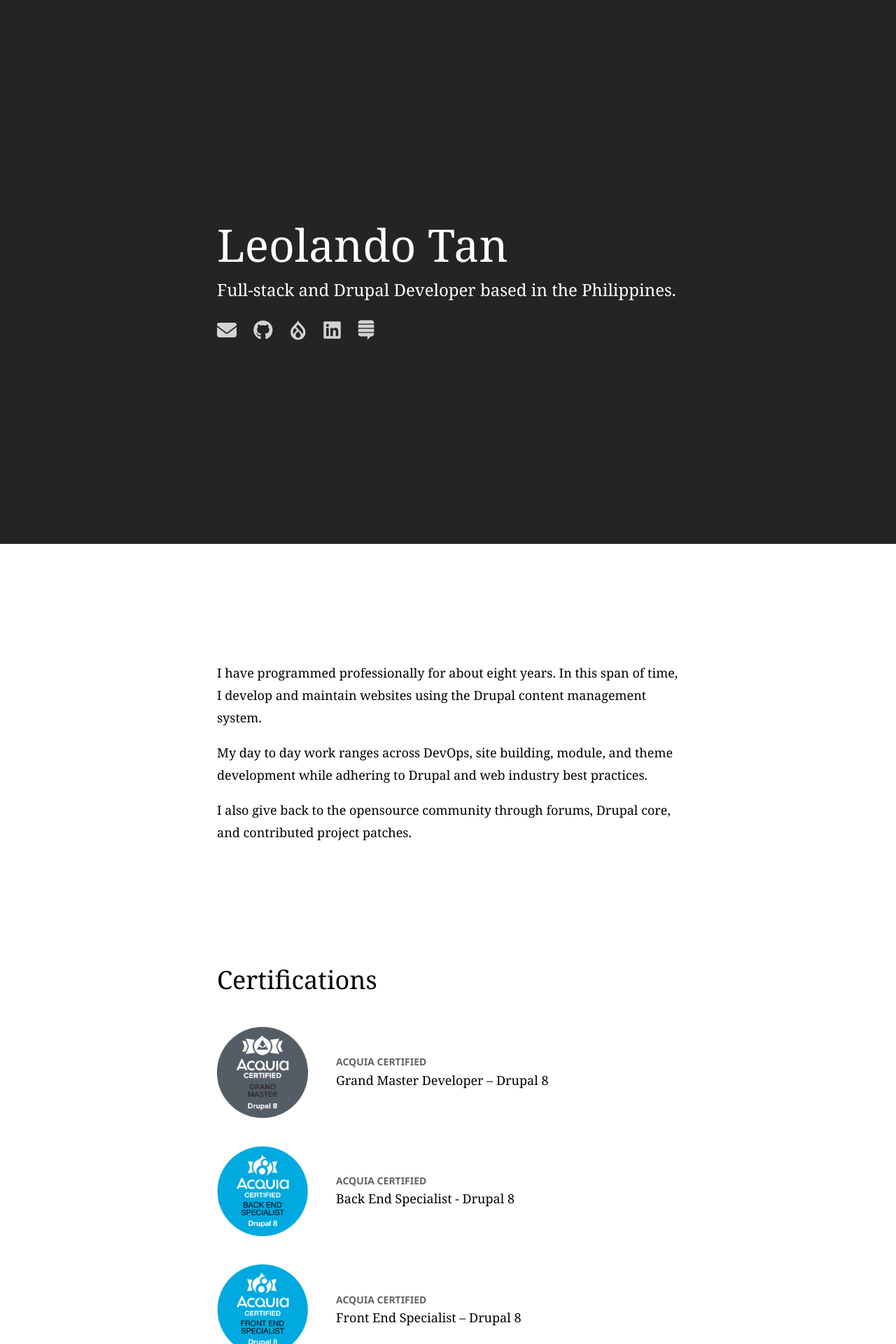
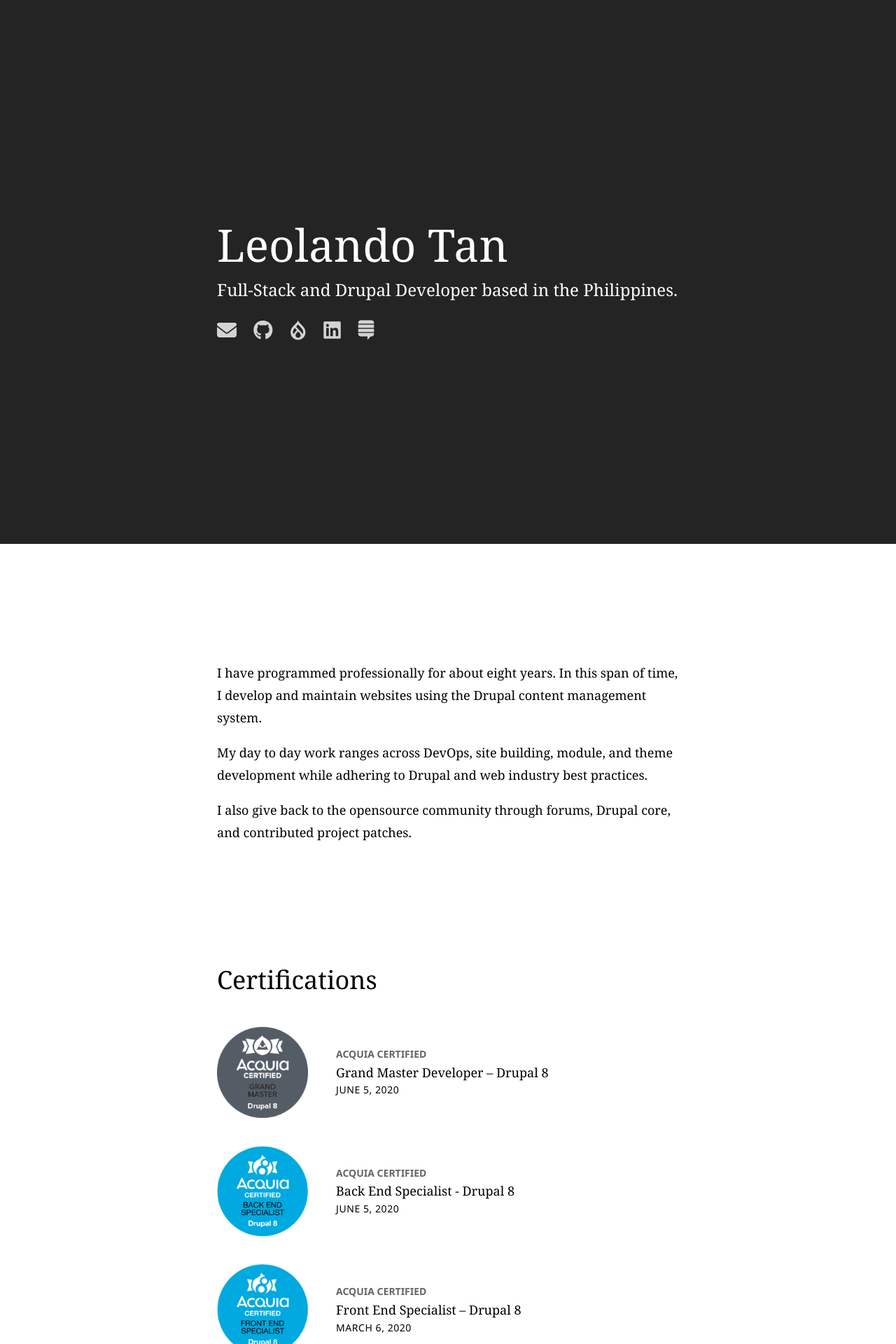
Before and after one commit to leolandotan/leolandotan.github.io, a Jekyll site: the page built from index.html, in a window 1280 px wide. Shown: the top 1920 px of the page at 70% size. Built offline with Jekyll 4.4.1, drawn with Linux system fonts in a browser that asks for light colours; nearby versions of some CDN libraries; some of the changed text lies outside the part shown.

```diff
--- a/_config.yml
+++ b/_config.yml
@@ -15,8 +15,9 @@
 # in the templates via {{ site.myvariable }}.
 title: Leolando Tan
 email: leolando.tan@gmail.com
+tagline: Full-Stack Acquia Certified Drupal Developer
 description: > # this means to ignore newlines until "baseurl:"
-  Resume and portfolio site of Leolando Tan: a Full Stack Acquia Certified Drupal Developer based in the Philippines.
+  Resume and portfolio site of Leolando Tan: a Full-Stack Acquia Certified Drupal Developer based in the Philippines.
 baseurl: "" # the subpath of your site, e.g. /blog
 url: "https://leolandotan.com" # the base hostname & protocol for your site, e.g. http://example.com
 twitter_username: LeolandoTan
@@ -24,8 +25,16 @@ github_username: leolandotan
 locale: en
 author:
   name: Leolando Tan
-  job_description: Full Stack Acquia Certified Drupal Developer
+  job_description: Full-Stack Acquia Certified Drupal Developer
 google_analytics_key: UA-143414822-1
+defaults:
+  - scope:
+      path: ""
+    values:
+      image:
+        path: /images/meta-image.jpg
+        height: 637
+        width: 1200
 
 # Build settings
 markdown: kramdown
--- a/_includes/footer.html
+++ b/_includes/footer.html
@@ -1,6 +1,6 @@
 <footer>
   <div class="wrapper">
     {% include socials.html %}
-    <div class="copyright">{{ site.author.name }} &copy; 2020</div>
+    <div class="copyright">{{ site.author.name }} &copy; {{ site.time | date: '%Y' }}</div>
   </div>
 </footer>
--- a/_includes/head.html
+++ b/_includes/head.html
@@ -1,9 +1,6 @@
-<title>{{ site.title }} | {{ site.author.job_description }}</title>
 <meta charset="utf-8">
 <meta name="viewport" content="width=device-width, initial-scale=1">
-<meta name="author" content="{{ site.author.name }}">
-<meta name="description" content="{{ site.description }}">
-<meta name="generator" content="Jekyll v{{ jekyll.version }}">
+{% seo %}
 
 {% include ga.html %}
 
--- a/_includes/header.html
+++ b/_includes/header.html
@@ -1,7 +1,7 @@
 <header class="header section-dark">
   <div class="wrapper">
     <h1 class="section-title">Leolando Tan</h1>
-    <p>Full-stack and Drupal Developer based in the Philippines.</p>
+    <p>Full-Stack and Drupal Developer based in the Philippines.</p>
     {% include socials.html %}
   </div>
 </header>
--- a/css/main.css
+++ b/css/main.css
@@ -123,7 +123,7 @@ h2.section-title {
   text-transform: uppercase;
 }
 
-.certifications .description span:last-child {
+.certifications .description span:nth-child(2) {
   font-size: 1.125rem;
   line-height: 1.6;
 }
@@ -142,7 +142,8 @@ h2.section-title {
   letter-spacing: 0.04em;
 }
 
-.competencies p {
+.competencies p,
+.opensource-contribution p {
   font-size: 1.125rem;
   line-height: 1.8;
   margin-top: 10px;
@@ -153,14 +154,25 @@ h2.section-title {
   margin-bottom: 0;
 }
 
-.position {
+.position,
+.opensource-contribution ul {
   list-style: none;
   padding: 0;
   margin-bottom: 16px;
   margin-top: 5px;
 }
 
-.position li {
+.opensource-contribution ul {
+  margin-bottom: 3rem;
+}
+
+.opensource-contribution ul:last-child {
+  margin-bottom: 0;
+}
+
+.position li,
+.opensource-contribution li,
+.certifications .description span:last-child {
   font-family: 'Noto Sans', sans-serif;
   font-size: 0.875rem;
   line-height: 1.6;
@@ -180,7 +192,8 @@ h2.section-title {
   margin-bottom: 0;
 }
 
-.company h3 {
+.company h3,
+.opensource-contribution h3 {
   margin-bottom: 5px;
   font-size: 1.5rem;
   line-height: 1.6;
--- a/index.html
+++ b/index.html
@@ -17,32 +17,32 @@ title: Home
 
     <div>
       <a href="https://certification.acquia.com/registry/grand-masters?fname=Leolando&lname=Tan&cred=21" target="_blank">
-        <img class="badge" src="/images/D8GM.png" alt=""><div class="description"><span>Acquia Certified</span> <span>Grand Master Developer – Drupal 8</span></div>
+        <img class="badge" src="/images/D8GM.png" alt=""><div class="description"><span>Acquia Certified</span> <span>Grand Master Developer – Drupal 8</span> <span>June 5, 2020</span></div>
       </a>
     </div>
     <div>
       <a href="https://certification.acquia.com/?fname=Leolando&lname=Tan&exam=12" target="_blank">
-        <img class="badge" src="/images/D8BE.png" alt=""><div class="description"><span>Acquia Certified</span> <span>Back End Specialist - Drupal 8</span></div>
+        <img class="badge" src="/images/D8BE.png" alt=""><div class="description"><span>Acquia Certified</span> <span>Back End Specialist - Drupal 8</span> <span>June 5, 2020</span></div>
       </a>
     </div>
     <div>
       <a href="https://certification.acquia.com/?fname=Leolando&lname=Tan&exam=11" target="_blank">
-        <img class="badge" src="/images/D8FE.png" alt=""><div class="description"><span>Acquia Certified</span> <span>Front End Specialist – Drupal 8</span></div>
+        <img class="badge" src="/images/D8FE.png" alt=""><div class="description"><span>Acquia Certified</span> <span>Front End Specialist – Drupal 8</span> <span>March 6, 2020</span></div>
       </a>
     </div>
     <div>
       <a href="https://certification.acquia.com/?fname=Leolando&lname=Tan&exam=10" target="_blank">
-        <img class="badge" src="/images/D8CD.png" alt=""><div class="description"><span>Acquia Certified</span> <span>Developer – Drupal 8</span></div>
+        <img class="badge" src="/images/D8CD.png" alt=""><div class="description"><span>Acquia Certified</span> <span>Developer – Drupal 8</span> <span>December 27, 2019</span></div>
       </a>
     </div>
     <div>
       <a href="https://certification.acquia.com/?fname=Leolando&lname=Tan&exam=16" target="_blank">
-        <img class="badge" src="/images/D7CD.png" alt=""><div class="description"><span>Acquia Certified</span> <span>Developer - Drupal 7</span></div>
+        <img class="badge" src="/images/D7CD.png" alt=""><div class="description"><span>Acquia Certified</span> <span>Developer - Drupal 7</span> <span>October 10, 2016</span></div>
       </a>
     </div>
     <div>
       <a href="https://www.philnits.org/passers201505.html#May2015Fe" target="_blank">
-        <img class="badge badge--philnits" src="/images/Philnitslogo.png" alt=""><div class="description"><span>Certified</span> <span>PhilNITS (Phil. National IT Standards Foundation)</span></div>
+        <img class="badge badge--philnits" src="/images/Philnitslogo.png" alt=""><div class="description"><span>Certified</span> <span>PhilNITS (Phil. National IT Standards Foundation)</span> <span>May 2015</span></div>
       </a>
     </div>
   </div>
@@ -52,39 +52,63 @@ title: Home
   <div class="wrapper">
     <h2 class="section-title">Competencies</h2>
 
-    <h3>Content management system</h3>
+    <h3>Content Management System</h3>
     <p>Drupal 7, Drupal 8</p>
-    <h3>Backend</h3>
-    <p>PHP, MySQL</p>
-    <h3>Frontend</h3>
+    <h3>Back End</h3>
+    <p>PHP, MySQL, Apache, Nginx</p>
+    <h3>Front End</h3>
     <p>HTML5, CSS3/SCSS/LESS, Javascript, Twig, Grunt, Gulp, Storybook</p>
-    <h3>PHP frameworks</h3>
+    <h3>Web Hosting Platforms</h3>
+    <p>Acquia, Pantheon</p>
+    <h3>PHP Frameworks</h3>
     <p>Symfony, Laravel</p>
-    <h3>Javascript frameworks</h3>
-    <p>AngularJS, Ionic</p>
-    <h3>Local development tools</h3>
-    <p>Docker, Vagrant, Photoshop, PHPStorm, Visual Studio Code</p>
-    <h3>Hosting Platforms</h3>
-    <p>Acquia, Pantheon</p>
+    <h3>Local Development tools</h3>
+    <p>Docker, Vagrant, Photoshop, Visual Studio Code</p>
+    <h3>Javascript Frameworks</h3>
+    <p>Angular, Ionic</p>
+  </div>
+</section>
+
+<section class="opensource-contribution">
+  <div class="wrapper">
+    <h2 class="section-title">Community Engagements</h2>
+    <h3>Drupal development with Docker</h3>
+    <ul>
+      <li>Drupal Camp Manila speaker <span class="position-slash">/</span> April 28, 2018</li>
+      <li>Drupal Camp Cebu speaker <span class="position-slash">/</span> November 17, 2018</li>
+    </ul>
+    <h3>Ionic and Headless Drupal Awesomeness</h3>
+    <ul>
+      <li>Drupal Camp Cebu speaker <span class="position-slash">/</span> November 25, 2017</li>
+    </ul>
+    <h3>Drupal Contribution</h3>
+    <ul>
+      <li>Drupal Camp Manila speaker <span class="position-slash">/</span> May 7, 2016</li>
+      <li>Drupal Camp Cebu speaker <span class="position-slash">/</span> November 19, 2016</li>
+    </ul>
+    <h3>Made with Drupal 8</h3>
+    <ul>
+      <li>Drupal Camp Cebu speaker <span class="position-slash">/</span>  November 7 2015</li>
+    </ul>
   </div>
 </section>
 
 <section class="work-experience section-dark">
   <div class="wrapper">
-    <h2 class="section-title">Work Experience</h2>
+    <h2 class="section-title">Work Experiences</h2>
 
     <div class="company">
-        <h3>Promet Source Corporation</h3>
+        <h3>Mid-level Full Stack Drupal Developer</h3>
         <ul class="position">
-          <li>Mid-level Full Stack Developer <span class="position-slash">/</span> May 2015 - Present</li>
+          <li>Promet Source Corporation <span class="position-slash">/</span> May 2015 - Present</li>
         </ul>
         <p>I develop and support Drupal 7 and 8 websites following Drupal and industry best practices, and Gitflow to collaborate with different team members for project development and release. On project management, I write clear and concise project and task reports. I engage in knowledge sharing with topics ranging from Drupal, front-end, back-end, and DevOps through internal meetings, meet-ups, camps, and conventions with the support and encouragement of Promet Source Corporation.</p>
     </div>
 
     <div class="company">
-        <h3>Trimorph Corporation</h3>
+        <h3>Drupal Developer</h3>
         <ul class="position">
-          <li>Drupal Web Developer <span class="position-slash">/</span> July 2012 - May 2015</li>
+          <li>Trimorph Corporation <span class="position-slash">/</span> July 2012 - May 2015</li>
         </ul>
         <p>I developed and maintained Drupal websites independently or as a team based on the project’s requirements. Though this was my first time in web development and specifically to Drupal, I made sure that my work conforms to Drupal standards while meeting project specifications and providing quality results.</p>
     </div>
```
Also changed, not shown: other parts of index.html (+1 -1 lines), images/meta-image.jpg (added).
